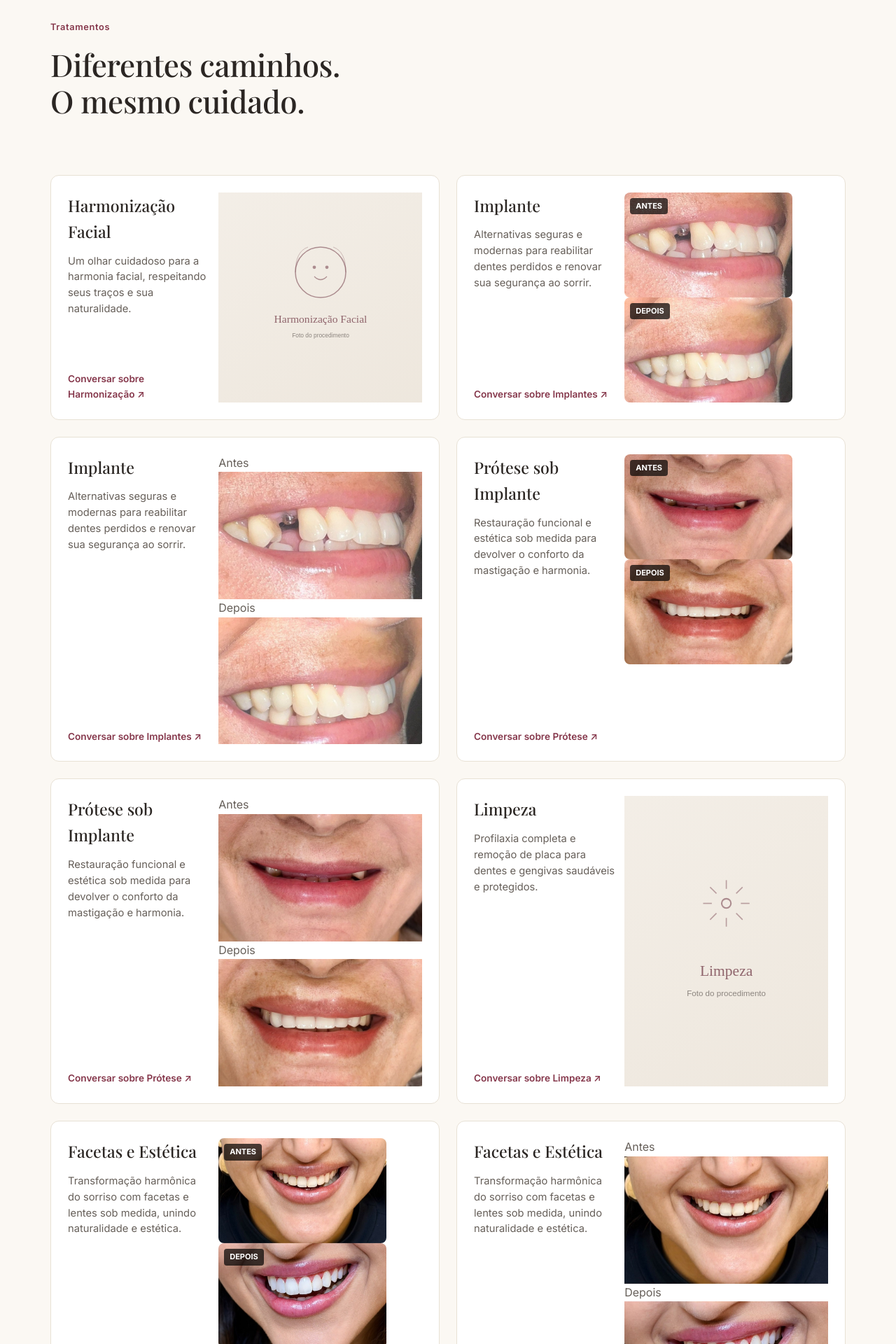
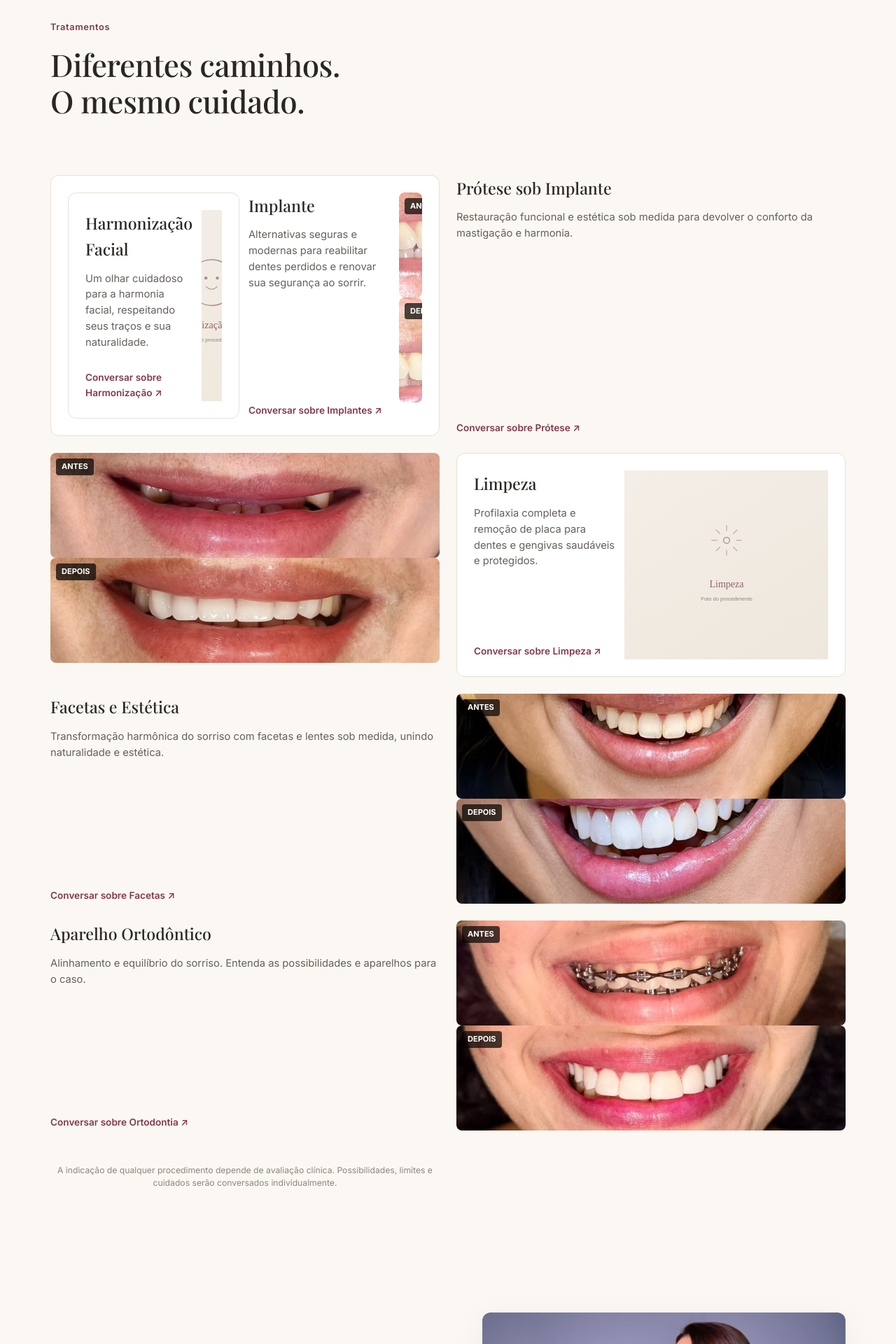
Before and after one commit to Ricardoqs20/Consultorio_Jessica, a Flask app: page / in a window 1280 px wide. Shown: the part 1483-3403 px from the top of the page at 70% size. Run offline with Flask 3, Linux system fonts and the light colour scheme; some web fonts are replaced.

Commit message:
asfjoidjoiasdfoih

```diff
--- a/templates/index.html
+++ b/templates/index.html
@@ -81,7 +81,7 @@
             <a href="https://wa.me/5598985834148" target="_blank" class="btn-primary">
               Falar no WhatsApp
               <svg width="16" height="16" viewBox="0 0 24 24" fill="none" stroke="currentColor" stroke-width="2" stroke-linecap="round" stroke-linejoin="round">
-                <path d="M21 11.5a8.38 8.38 0 0 1-.9 3.8 8.5 8.5 0 0 1-7.6 4.7 8.38 8.38 0 0 1-3.8-.9L3 21l1.9-5.7a8.38 8.38 0 0 1-.9-3.8 8.5 8.5 0 0 1 4.7-7.6 8.38 8.38 0 0 1 3.8-.9h.5a8.48 8.48 0 0 1 8 8v.5z"></path>
+                <path d="M21 11.5a8.38 8.38 0 0 1-.9 3.8 8.5 8.5 0 0 1-7.6 4.7 8.38 8.38 0 0 1-3.8-.9L3 21l1.9-5.7a8.38 8.38 0 0 1-.9-3.8 8.5 8.5 0 0 1 4.7-7.6 8.38 8.38 0 0 1 3.8-.9h.5a8.48 8.48 0 0 1 8 8v.5z"/>
               </svg>
             </a>
             <p class="hero-subtext">Vamos conversar sobre o que você precisa.</p>
@@ -105,7 +105,7 @@
               <a href="https://wa.me/5598985834148" target="_blank" class="btn-primary">
                 Falar no WhatsApp
                 <svg width="16" height="16" viewBox="0 0 24 24" fill="none" stroke="currentColor" stroke-width="2" stroke-linecap="round" stroke-linejoin="round">
-                  <path d="M21 11.5a8.38 8.38 0 0 1-.9 3.8 8.5 8.5 0 0 1-7.6 4.7 8.38 8.38 0 0 1-3.8-.9L3 21l1.9-5.7a8.38 8.38 0 0 1-.9-3.8 8.5 8.5 0 0 1 4.7-7.6 8.38 8.38 0 0 1 3.8-.9h.5a8.48 8.48 0 0 1 8 8v.5z"></path>
+                  <path d="M21 11.5a8.38 8.38 0 0 1-.9 3.8 8.5 8.5 0 0 1-7.6 4.7 8.38 8.38 0 0 1-3.8-.9L3 21l1.9-5.7a8.38 8.38 0 0 1-.9-3.8 8.5 8.5 0 0 1 4.7-7.6 8.38 8.38 0 0 1 3.8-.9h.5a8.48 8.48 0 0 1 8 8v.5z"/>
                 </svg>
               </a>
               <p class="hero-subtext">Vamos conversar sobre o que você precisa.</p>
@@ -154,6 +154,7 @@
         <div class="treatments-grid">
           <!-- 1: Harmonização Facial -->
           <div class="treatment-card">
+            <div class="treatment-card">
             <div class="treatment-content">
               <h3 class="treatment-title">Harmonização Facial</h3>
               <p class="treatment-desc">Um olhar cuidadoso para a harmonia facial, respeitando seus traços e sua naturalidade.</p>
@@ -165,7 +166,6 @@
           </div>
 
           <!-- 2: Implante -->
-           <div class="treatment-card">
           <div class="treatment-content">
             <h3 class="treatment-title">Implante</h3>
             <p class="treatment-desc">Alternativas seguras e modernas para reabilitar dentes perdidos e renovar sua segurança ao sorrir.</p>
@@ -182,28 +182,8 @@
             </div>
           </div>
         </div>
-          <div class="treatment-card">
-            <div class="treatment-content">
-              <h3 class="treatment-title">Implante</h3>
-              <p class="treatment-desc">Alternativas seguras e modernas para reabilitar dentes perdidos e renovar sua segurança ao sorrir.</p>
-              <a href="https://wa.me/5598985834148?text=Olá!%20Gostaria%20de%20saber%20mais%20sobre%20implantes%20dentários." target="_blank" class="treatment-link">Conversar sobre Implantes ↗</a>
-            </div>
-            <div class="treatment-photo-wrapper">
-              <div class="treatment-before-after-grid">
-                <div class="photo-col">
-                  <span class="photo-label">Antes</span>
-                  <img src="{{ url_for('static', filename='images/tratamentos/implante-antes.jpg') }}" alt="Implante - Antes" class="treatment-photo" loading="lazy">
-                </div>
-                <div class="photo-col">
-                  <span class="photo-label">Depois</span>
-                  <img src="{{ url_for('static', filename='images/tratamentos/implante-depois.jpg') }}" alt="Implante - Depois" class="treatment-photo" loading="lazy">
-                </div>
-              </div>
-            </div>
-          </div>
 
         <!-- 3: Prótese sob Implante -->
-           <div class="treatment-card">
         <div class="treatment-content">
           <h3 class="treatment-title">Prótese sob Implante</h3>
           <p class="treatment-desc">Restauração funcional e estética sob medida para devolver o conforto da mastigação e harmonia.</p>
@@ -217,26 +197,6 @@
           <div class="image-wrapper">
             <span class="badge">DEPOIS</span>
             <img src="{{ url_for('static', filename='images/tratamentos/protese-depois.jpg') }}" alt="Prótese sob Implante - Depois" class="treatment-photo" loading="lazy">
-               </div>
-             </div>
-           </div>
-          <div class="treatment-card">
-            <div class="treatment-content">
-              <h3 class="treatment-title">Prótese sob Implante</h3>
-              <p class="treatment-desc">Restauração funcional e estética sob medida para devolver o conforto da mastigação e harmonia.</p>
-              <a href="https://wa.me/5598985834148?text=Olá!%20Gostaria%20de%20saber%20mais%20sobre%20próteses%20dentárias." target="_blank" class="treatment-link">Conversar sobre Prótese ↗</a>
-            </div>
-            <div class="treatment-photo-wrapper">
-              <div class="treatment-before-after-grid">
-                <div class="photo-col">
-                  <span class="photo-label">Antes</span>
-                  <img src="{{ url_for('static', filename='images/tratamentos/protese-antes.jpg') }}" alt="Prótese sob Implante - Antes" class="treatment-photo" loading="lazy">
-                </div>
-                <div class="photo-col">
-                  <span class="photo-label">Depois</span>
-                  <img src="{{ url_for('static', filename='images/tratamentos/protese-depois.jpg') }}" alt="Prótese sob Implante - Depois" class="treatment-photo" loading="lazy">
-                </div>
-              </div>
           </div>
         </div>
 
@@ -253,7 +213,6 @@
         </div>
 
         <!-- 5: Facetas e Estética -->
-           <div class="treatment-card">
         <div class="treatment-content">
           <h3 class="treatment-title">Facetas e Estética</h3>
           <p class="treatment-desc">Transformação harmônica do sorriso com facetas e lentes sob medida, unindo naturalidade e estética.</p>
@@ -269,29 +228,8 @@
             <img src="{{ url_for('static', filename='images/tratamentos/facetas-depois.jpg') }}" alt="Facetas e Estética - Depois" class="treatment-photo" loading="lazy">
           </div>
         </div>
-           </div>
-          <div class="treatment-card">
-            <div class="treatment-content">
-              <h3 class="treatment-title">Facetas e Estética</h3>
-              <p class="treatment-desc">Transformação harmônica do sorriso com facetas e lentes sob medida, unindo naturalidade e estética.</p>
-              <a href="https://wa.me/5598985834148?text=Olá!%20Gostaria%20de%20saber%20mais%20sobre%20facetas%20dentárias." target="_blank" class="treatment-link">Conversar sobre Facetas ↗</a>
-            </div>
-            <div class="treatment-photo-wrapper">
-              <div class="treatment-before-after-grid">
-                <div class="photo-col">
-                  <span class="photo-label">Antes</span>
-                  <img src="{{ url_for('static', filename='images/tratamentos/facetas-antes.jpg') }}" alt="Facetas e Estética - Antes" class="treatment-photo" loading="lazy">
-                </div>
-                <div class="photo-col">
-                  <span class="photo-label">Depois</span>
-                  <img src="{{ url_for('static', filename='images/tratamentos/facetas-depois.jpg') }}" alt="Facetas e Estética - Depois" class="treatment-photo" loading="lazy">
-                </div>
-              </div>
-            </div>
-          </div>
 
         <!-- 6: Aparelho Ortodôntico -->
-           <div class="treatment-card">
         <div class="treatment-content">
           <h3 class="treatment-title">Aparelho Ortodôntico</h3>
           <p class="treatment-desc">Alinhamento e equilíbrio do sorriso. Entenda as possibilidades e aparelhos para o caso.</p>
@@ -305,27 +243,6 @@
           <div class="image-wrapper">
             <span class="badge">DEPOIS</span>
             <img src="{{ url_for('static', filename='images/tratamentos/aparelho-ortodontico-depois.jpg') }}" alt="Aparelho Ortodôntico - Depois" class="treatment-photo" loading="lazy">
-               </div>
-             </div>
-           </div>
-          <div class="treatment-card">
-            <div class="treatment-content">
-              <h3 class="treatment-title">Aparelho Ortodôntico</h3>
-              <p class="treatment-desc">Alinhamento e equilíbrio do sorriso. Entenda as possibilidades e aparelhos para o seu caso.</p>
-              <a href="https://wa.me/5598985834148?text=Olá!%20Gostaria%20de%20saber%20mais%20sobre%20aparelho%20ortodôntico." target="_blank" class="treatment-link">Conversar sobre Ortodontia ↗</a>
-            </div>
-            <div class="treatment-photo-wrapper">
-              <div class="treatment-before-after-grid">
-                <div class="photo-col">
-                  <span class="photo-label">Antes</span>
-                  <img src="{{ url_for('static', filename='images/tratamentos/aparelho-ortodontico-antes.jpg') }}" alt="Aparelho Ortodôntico - Antes" class="treatment-photo" loading="lazy">
-                </div>
-                <div class="photo-col">
-                  <span class="photo-label">Depois</span>
-                  <img src="{{ url_for('static', filename='images/tratamentos/aparelho-ortodontico-depois.jpg') }}" alt="Aparelho Ortodôntico - Depois" class="treatment-photo" loading="lazy">
-                </div>
-              </div>
-            </div>
           </div>
         </div>
 
```
Lines whose indentation alone changed are shown as unchanged.
